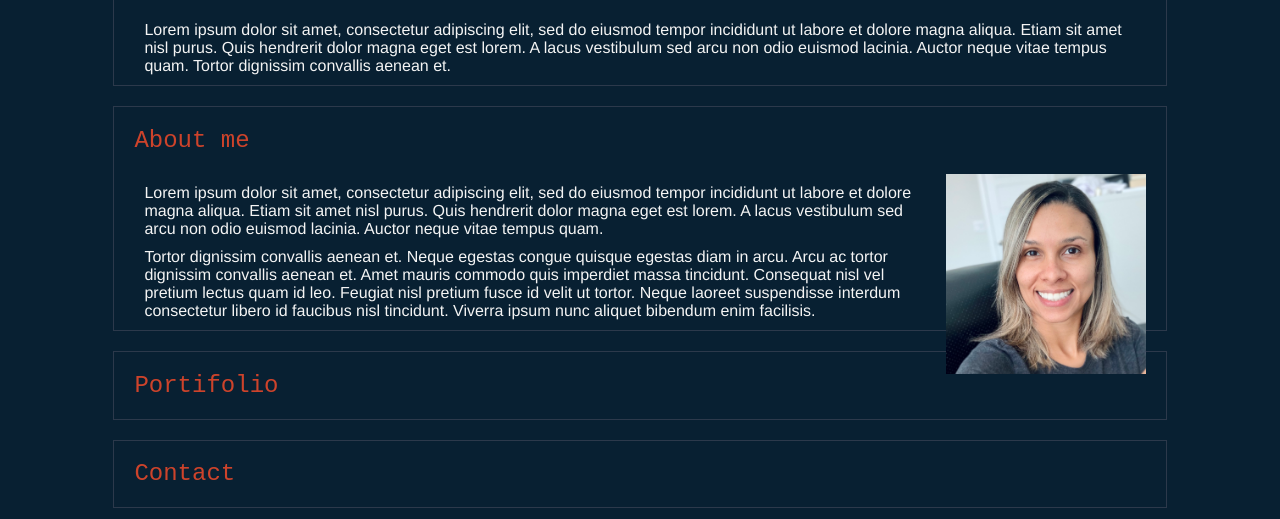
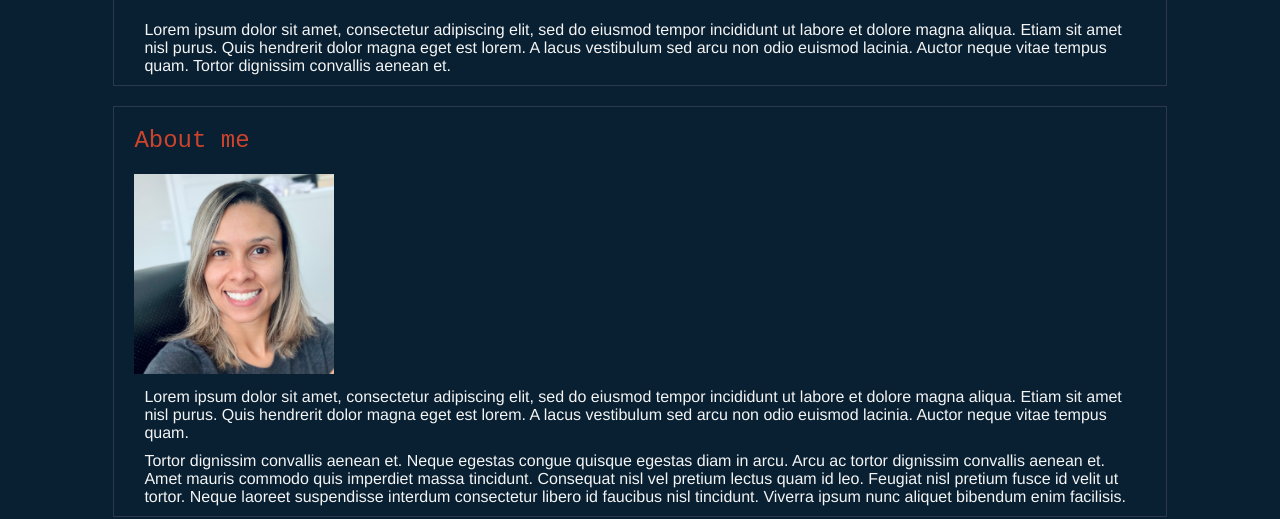
Before and after one commit to mi2c/0-personal-website, a plain HTML site: page index.html in a window 1280 px wide. Shown: the part 296-815 px from the top of the page. Drawn offline with Linux system fonts and the light colour scheme.

Commit message:
image position index.html

```diff
--- a/index.html
+++ b/index.html
@@ -41,7 +41,7 @@
                 <h2>About me</h2>
 
                 <img id="about-img" class="tinted-img" src="./img/pic-test02.jpg"
-                    alt="picture of Michele" style="float:right;">
+                    alt="picture of Michele">
 
                 <div>
                     <p>Lorem ipsum dolor sit amet, consectetur adipiscing elit, sed do eiusmod tempor incididunt
```
